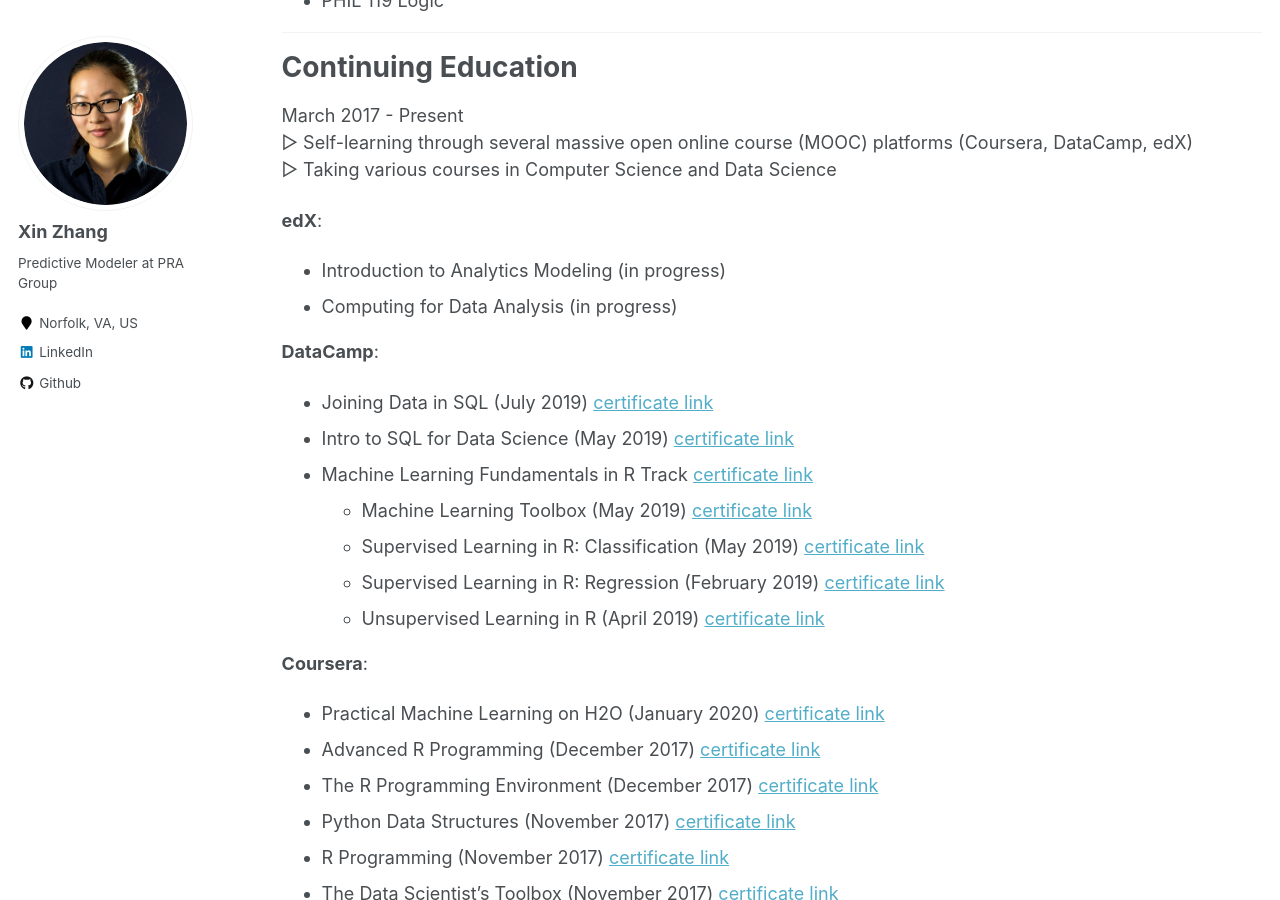
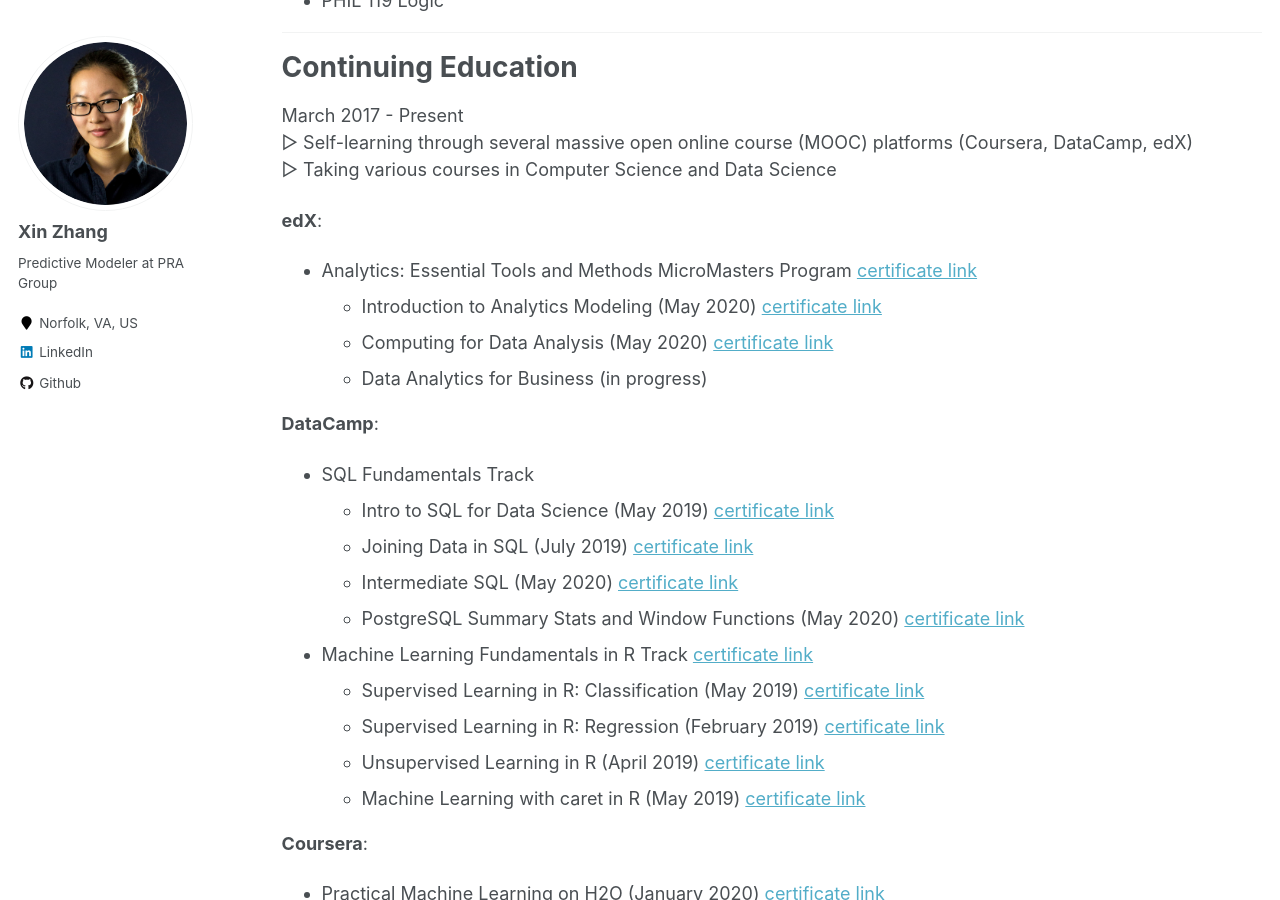
Before and after one commit to SnowingSita/SnowingSita.github.io, a Jekyll site: the page built from _pages/education.md, in a window 1280 px wide and 900 px high, scrolled down 1903 px. Built offline with Jekyll 4.4.1, drawn with Linux system fonts in a browser that asks for light colours.

Commit message:
Update education.md

```diff
--- a/_pages/education.md
+++ b/_pages/education.md
@@ -72,17 +72,22 @@ March 2017 - Present
 ▷ Taking various courses in Computer Science and Data Science
 
 **edX**:
-- Introduction to Analytics Modeling (in progress)
-- Computing for Data Analysis (in progress)
+- Analytics: Essential Tools and Methods MicroMasters Program [certificate link](https://credentials.edx.org/records/programs/a2a6a8f97b6149ce9d627e959b776fb7/){:target="_blank"}
+	- Introduction to Analytics Modeling (May 2020) [certificate link](https://courses.edx.org/certificates/661237124e804e77b925ae37c9107545){:target="_blank"}
+	- Computing for Data Analysis (May 2020) [certificate link](https://courses.edx.org/certificates/4a77a230326c4c61949ed7b473a303e4){:target="_blank"}
+	- Data Analytics for Business (in progress)
 
 **DataCamp**:
-- Joining Data in SQL (July 2019) [certificate link](https://www.datacamp.com/statement-of-accomplishment/course/966173f17c4fe9b21d282604bdceafdc769ab751){:target="_blank"}
-- Intro to SQL for Data Science (May 2019) [certificate link](https://www.datacamp.com/statement-of-accomplishment/course/8673be852faf03b428370ffca806c13996851845){:target="_blank"}
+- SQL Fundamentals Track
+	- Intro to SQL for Data Science (May 2019) [certificate link](https://www.datacamp.com/statement-of-accomplishment/course/8673be852faf03b428370ffca806c13996851845){:target="_blank"}
+	- Joining Data in SQL (July 2019) [certificate link](https://www.datacamp.com/statement-of-accomplishment/course/966173f17c4fe9b21d282604bdceafdc769ab751){:target="_blank"}
+	- Intermediate SQL (May 2020) [certificate link](https://www.datacamp.com/statement-of-accomplishment/course/5fb8883caf1dfb32f68d4e4c03c775dc3e54078f){:target="_blank"}
+	- PostgreSQL Summary Stats and Window Functions (May 2020) [certificate link](https://www.datacamp.com/statement-of-accomplishment/course/0de6a8326734fea9200533ea543210bdaed744da){:target="_blank"}
 - Machine Learning Fundamentals in R Track [certificate link](https://www.datacamp.com/statement-of-accomplishment/track/72ae99b3e79c7d8d79c25307ac21bbb324e8e1ca){:target="_blank"}
-	- Machine Learning Toolbox (May 2019) [certificate link](https://www.datacamp.com/statement-of-accomplishment/course/8c97969a8ca58476961fb264267e951c788ba90f){:target="_blank"}
 	- Supervised Learning in R: Classification (May 2019) [certificate link](https://www.datacamp.com/statement-of-accomplishment/course/5b95e111fb1b18a532faadd50b806d56f4f00a0b){:target="_blank"}
 	- Supervised Learning in R: Regression (February 2019) [certificate link](https://www.datacamp.com/statement-of-accomplishment/course/00d01cc39bd7ecc082630fce3e01dc8a03041183){:target="_blank"}
 	- Unsupervised Learning in R (April 2019) [certificate link](https://www.datacamp.com/statement-of-accomplishment/course/0dfe230739e5d0819d0a977af24e3ae7633a22e5){:target="_blank"}
+	- Machine Learning with caret in R (May 2019) [certificate link](https://www.datacamp.com/statement-of-accomplishment/course/8c97969a8ca58476961fb264267e951c788ba90f){:target="_blank"}
 
 **Coursera**:
 - Practical Machine Learning on H2O (January 2020) [certificate link](https://www.coursera.org/account/accomplishments/records/Y5VDKPEF8S2F){:target="_blank"}
```
